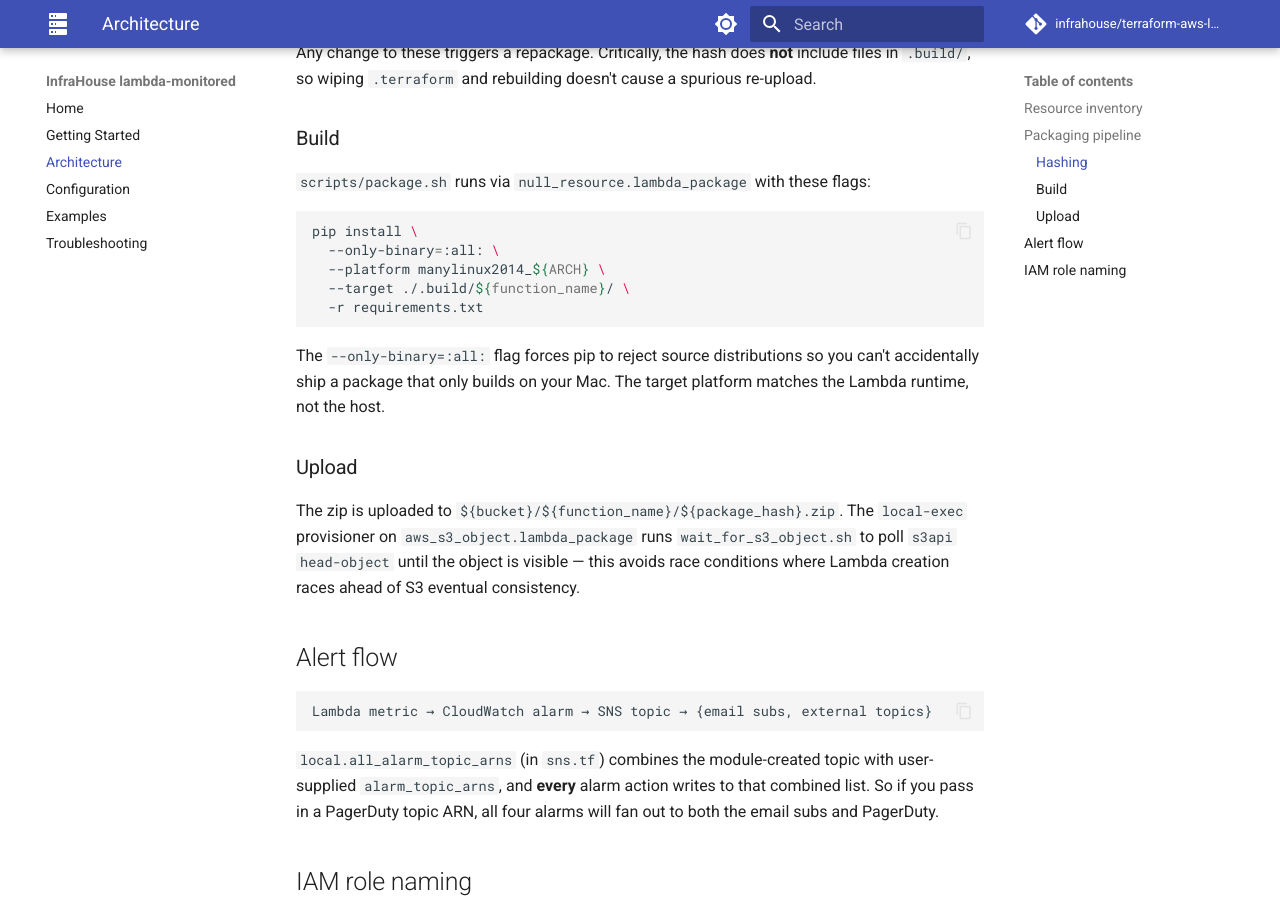
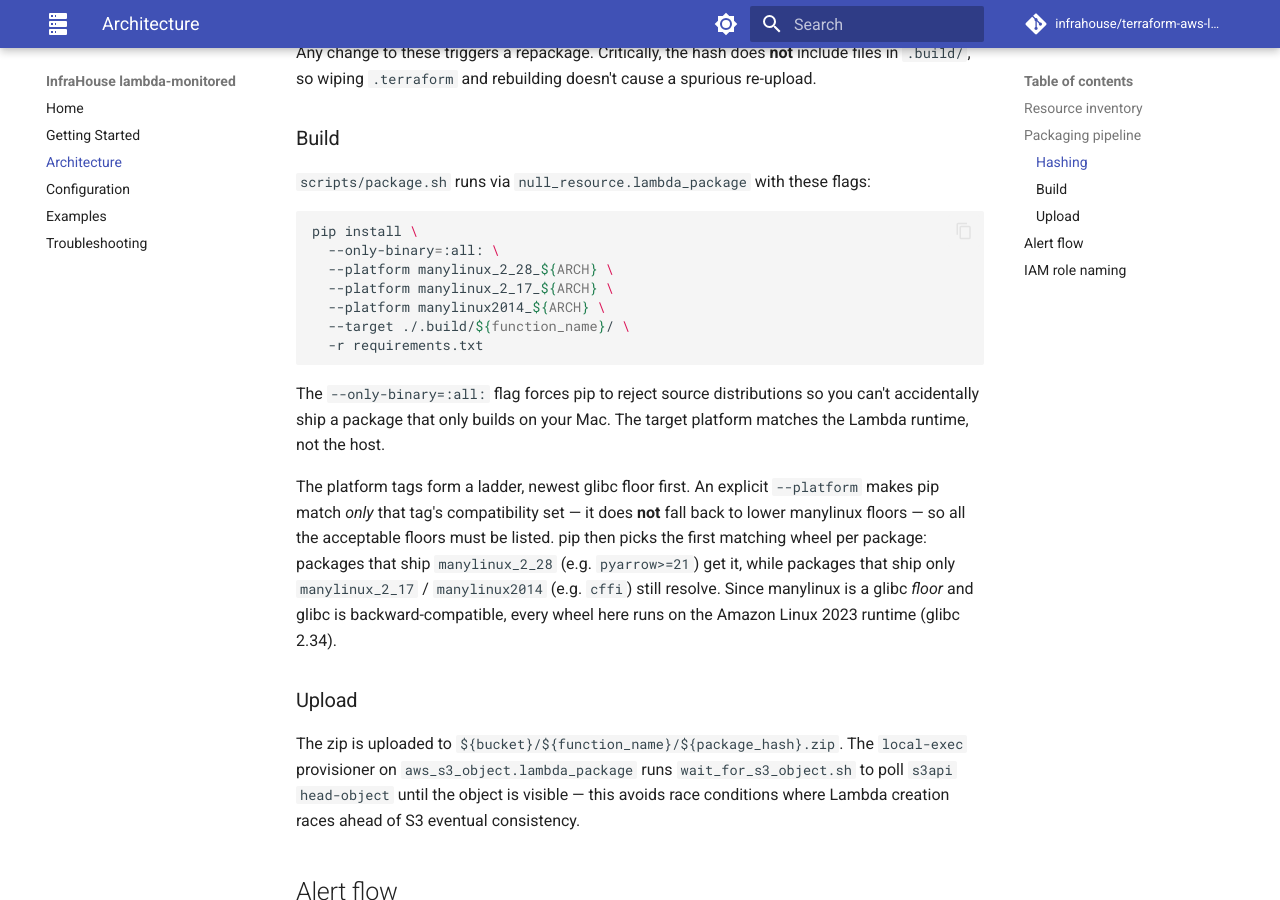
Before and after one commit to infrahouse/terraform-aws-lambda-monitored, an MkDocs documentation site: the page built from docs/architecture.md, in a window 1280 px wide and 900 px high, scrolled down 2599 px. Built offline with MkDocs 1.6.1 and Material for MkDocs 9.7.7, drawn with Linux system fonts in a browser that asks for light colours; comment, search, counter and statistics services are not loaded.

Commit message:
fix: install via manylinux platform ladder so 2_17-only wheels resolve (#31)
v2.0.0 (#29) packaged dependencies against a single `--platform
manylinux_2_28_${ARCH}`. An explicit `--platform` makes pip match only that
tag's compatibility set with no fallback to lower manylinux floors, so any
dependency that ships only `manylinux_2_17` / `manylinux2014` wheels — e.g.
`cffi` (and therefore `cryptography`, which requires `cffi>=2.0.0`) — fails to
install with `ResolutionImpossible` / `No matching distribution found`.

manylinux is a glibc floor and glibc is backward-compatible, so a 2_17 wheel
runs fine on the Amazon Linux 2023 runtime (glibc 2.34); only pip's tag matching
rejected it.

Pass the full platform ladder, most-specific first
(`manylinux_2_28` -> `manylinux_2_17` -> `manylinux2014`), and let pip pick the
best wheel per package: 2_28-only packages (pyarrow>=21, #29) still get their
newer wheel, while 2_17-only packages (cffi, #31) resolve again.

Adds a `TestManylinux217` regression test + `cffi==2.0.0` fixture (a frozen
2_17-only wheel set) and a `test-manylinux217` make target, and refreshes the
packaging docs to describe the ladder.

Co-Authored-By: Claude Opus 4.8 (1M context) <noreply@anthropic.com>

````diff
--- a/docs/architecture.md
+++ b/docs/architecture.md
@@ -54,6 +54,8 @@ so wiping `.terraform` and rebuilding doesn't cause a spurious re-upload.
 ```bash
 pip install \
   --only-binary=:all: \
+  --platform manylinux_2_28_${ARCH} \
+  --platform manylinux_2_17_${ARCH} \
   --platform manylinux2014_${ARCH} \
   --target ./.build/${function_name}/ \
   -r requirements.txt
@@ -62,6 +64,13 @@ pip install \
 The `--only-binary=:all:` flag forces pip to reject source distributions so you can't accidentally
 ship a package that only builds on your Mac. The target platform matches the Lambda runtime, not
 the host.
+
+The platform tags form a ladder, newest glibc floor first. An explicit `--platform` makes pip match
+*only* that tag's compatibility set — it does **not** fall back to lower manylinux floors — so all the
+acceptable floors must be listed. pip then picks the first matching wheel per package: packages that
+ship `manylinux_2_28` (e.g. `pyarrow>=21`) get it, while packages that ship only `manylinux_2_17` /
+`manylinux2014` (e.g. `cffi`) still resolve. Since manylinux is a glibc *floor* and glibc is
+backward-compatible, every wheel here runs on the Amazon Linux 2023 runtime (glibc 2.34).
 
 ### Upload
 
````
Also changed, not shown: CLAUDE.md (+6 -2 lines), README.md (+7 -3 lines), docs/examples.md (+2 -1 lines), docs/index.md (+4 -2 lines), docs/troubleshooting.md (+3 -2 lines), 5 other files.
